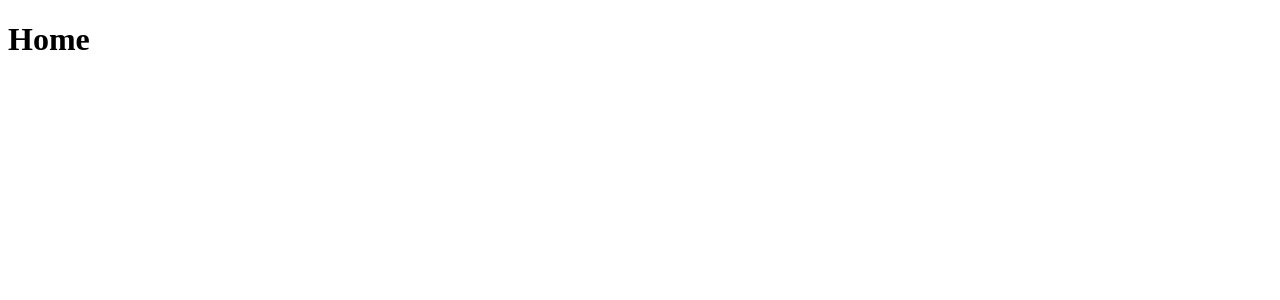
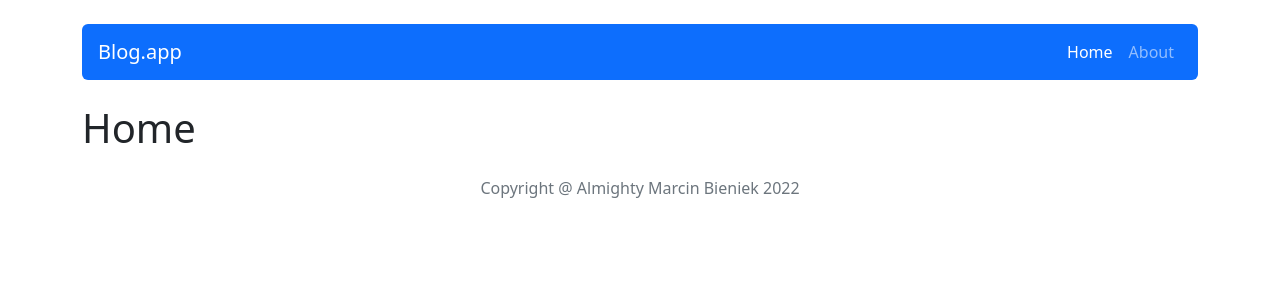
Before and after one commit to MarcinBieniek/CRUDApp, a React (Create React App) app: page / in a window 1280 px wide. Shown: the top 300 px of the page. Built offline with nearby package versions, Linux system fonts and the light colour scheme.

Commit message:
Add navbar and footer

```diff
--- a/src/App.js
+++ b/src/App.js
@@ -1,15 +1,22 @@
 import { Routes, Route } from 'react-router-dom';
+import { Container, Navbar } from 'react-bootstrap';
+// components
 import Home from "./components/pages/Home";
 import SinglePost from "./components/pages/SinglePost";
 import AddPost from './components/pages/AddPost';
 import EditPost from './components/pages/EditPost';
 import About from './components/pages/About';
 import NotFound from './components/pages/NotFound';
+import Header from './components/views/Header';
+import Footer from './components/views/Footer';
+
 
 const App = () => {
   return (
 
     <main>
+        <Container>
+          <Header />
           <Routes>
             <Route path="/" element={<Home />} />
             <Route path="/post/:id" element={<SinglePost />} />
@@ -18,6 +25,8 @@ const App = () => {
             <Route path="/about" element={<About />} />
             <Route path="*" element={<NotFound />} />
           </Routes>
+          <Footer />
+        </Container>
     </main>
 
   )
--- /dev/null
+++ b/src/components/views/Footer.js
@@ -0,0 +1,10 @@
+const Footer = () => {
+
+    return (
+        <div>
+            <p className="mt-4 text-center text-muted">Copyright @ Almighty Marcin Bieniek 2022</p>
+        </div>
+    );
+};
+
+export default Footer;
--- /dev/null
+++ b/src/components/views/Header.js
@@ -0,0 +1,11 @@
+import NavBar from "../../components/views/Navbar";
+
+const Header = () => {
+    return (
+        <main>
+            <NavBar />
+        </main>
+    );
+};
+
+export default Header;
--- /dev/null
+++ b/src/components/views/Navbar.js
@@ -0,0 +1,21 @@
+import { Navbar, Nav } from 'react-bootstrap';
+import { NavLink } from 'react-router-dom';
+
+const NavBar = () => {
+    return (
+        <main>
+            <Navbar className="my-4 px-3 rounded" bg="primary" variant="dark">
+                <Navbar.Brand href="#home">Blog.app</Navbar.Brand>
+                <Navbar.Collapse className="justify-content-end">
+                    <Nav className="float-right">
+                        <Nav.Link as={NavLink} to="/">Home</Nav.Link>
+                        <Nav.Link as={NavLink} to="/about">About</Nav.Link>
+                    </Nav>
+                </Navbar.Collapse>
+            </Navbar>
+        </main>
+
+    );
+};
+
+export default NavBar;
--- a/src/index.js
+++ b/src/index.js
@@ -4,7 +4,7 @@ import { Provider } from 'react-redux';
 import store from './redux/store';
 import App from './App';
 import { BrowserRouter } from 'react-router-dom';
-
+import 'bootstrap/dist/css/bootstrap.min.css';
 
 ReactDOM.render(
   <React.StrictMode>
```
Also changed, not shown: package.json (+7 -0 lines), 1 other file (tests, documents, lock files or other folders). Lines whose indentation alone changed are shown as unchanged.
